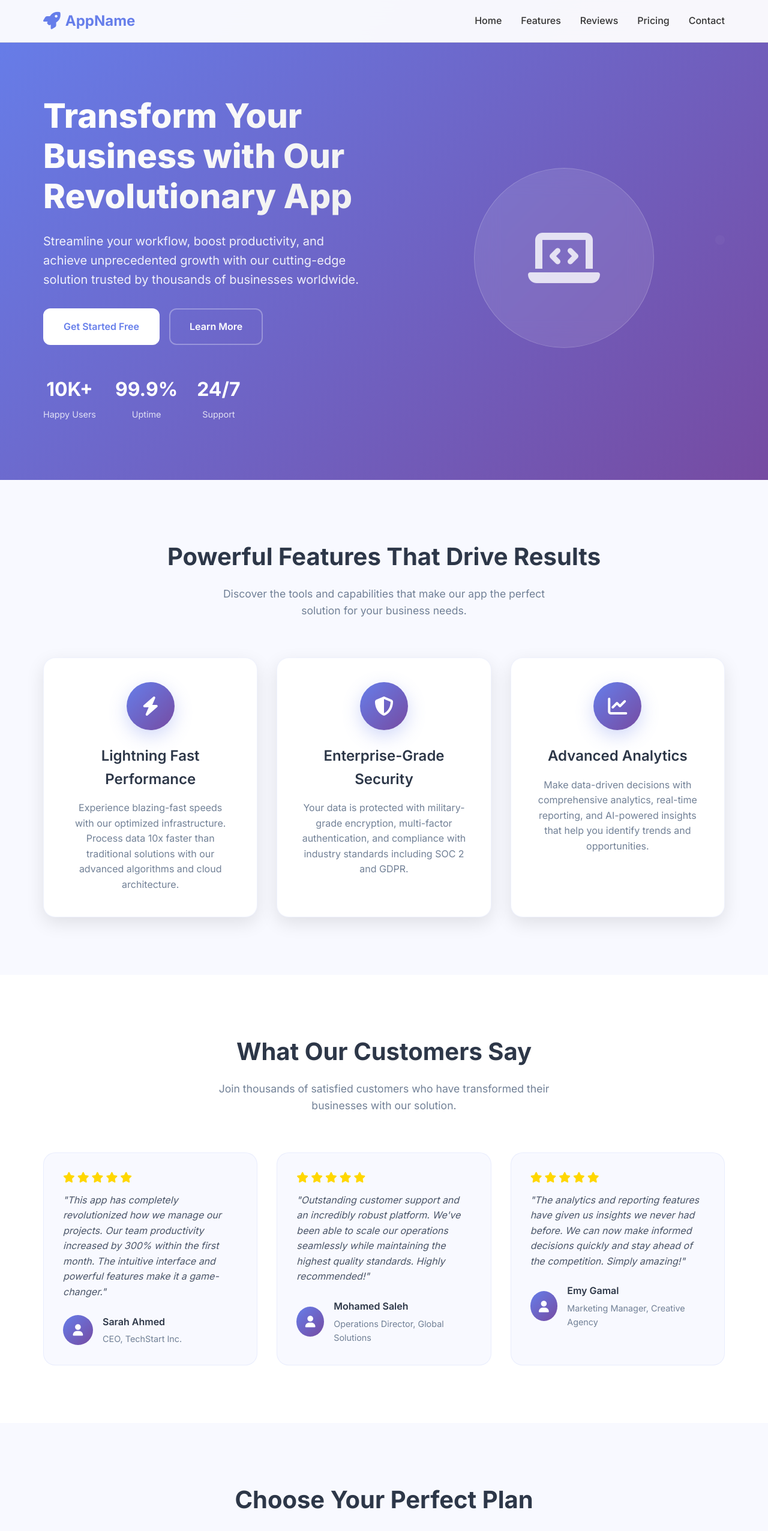
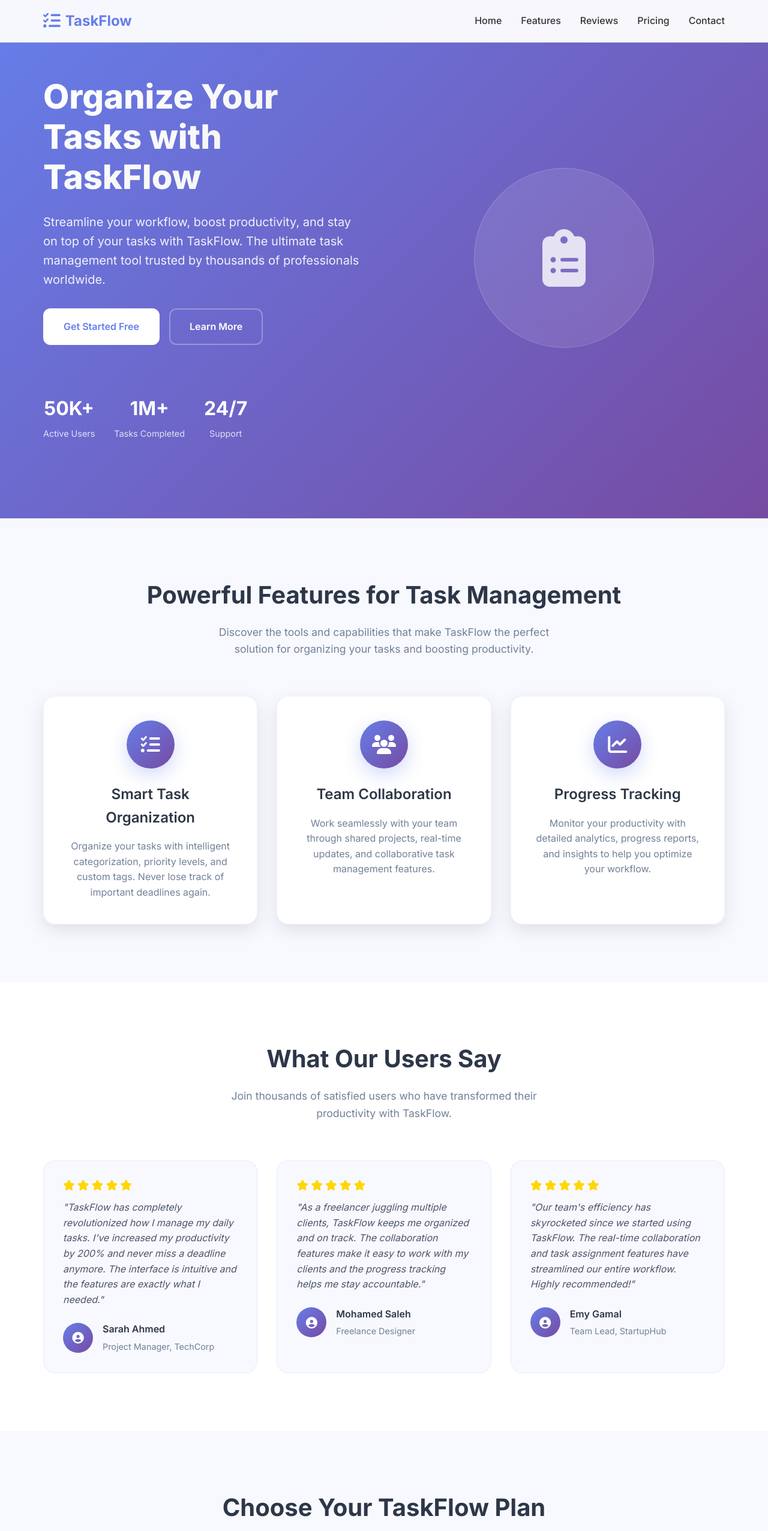
Before and after one commit to Monzer-M/One-Page-Website-for-a-Task-App, a plain HTML site: page index.html in a window 1280 px wide. Shown: the top 2552 px of the page at 60% size. Drawn offline with Linux system fonts and the light colour scheme.

Commit message:
Initial commit

```diff
--- a/index.html
+++ b/index.html
@@ -3,7 +3,7 @@
 <head>
     <meta charset="UTF-8">
     <meta name="viewport" content="width=device-width, initial-scale=1.0">
-    <title>AppName - Transform Your Business Today</title>
+    <title>TaskFlow - Organize Your Tasks Efficiently</title>
     <link rel="stylesheet" href="styles.css">
     <!-- Font Awesome for icons -->
     <link rel="stylesheet" href="https://cdnjs.cloudflare.com/ajax/libs/font-awesome/6.4.0/css/all.min.css">
@@ -15,8 +15,8 @@
     <nav class="navbar" id="navbar">
         <div class="nav-container">
             <div class="nav-logo">
-                <i class="fas fa-rocket"></i>
-                <span>AppName</span>
+                <i class="fas fa-tasks"></i>
+                <span>TaskFlow</span>
             </div>
             <ul class="nav-menu" id="navMenu">
                 <li><a href="#hero" class="nav-link">Home</a></li>
@@ -35,22 +35,26 @@
 
     <!-- Hero Section -->
     <section id="hero" class="hero">
-        <div class="hero-container">
-            <div class="hero-content animate-on-scroll">
-                <h1 class="hero-title">Transform Your Business with Our Revolutionary App</h1>
-                <p class="hero-description">Streamline your workflow, boost productivity, and achieve unprecedented growth with our cutting-edge solution trusted by thousands of businesses worldwide.</p>
+        <div class="container">
+            <div class="hero-content">
+                <div class="hero-text">
+                    <h1 class="hero-title">Organize Your Tasks with TaskFlow</h1>
+                    <p class="hero-description">
+                        Streamline your workflow, boost productivity, and stay on top of your tasks with TaskFlow.
+                        The ultimate task management tool trusted by thousands of professionals worldwide.
+                    </p>
                     <div class="hero-buttons">
                         <a href="#pricing" class="btn btn-primary">Get Started Free</a>
                         <a href="#features" class="btn btn-secondary">Learn More</a>
                     </div>
                     <div class="hero-stats">
                         <div class="stat">
-                        <span class="stat-number">10K+</span>
-                        <span class="stat-label">Happy Users</span>
+                            <span class="stat-number">50K+</span>
+                            <span class="stat-label">Active Users</span>
                         </div>
                         <div class="stat">
-                        <span class="stat-number">99.9%</span>
-                        <span class="stat-label">Uptime</span>
+                            <span class="stat-number">1M+</span>
+                            <span class="stat-label">Tasks Completed</span>
                         </div>
                         <div class="stat">
                             <span class="stat-number">24/7</span>
@@ -58,9 +62,10 @@
                         </div>
                     </div>
                 </div>
-            <div class="hero-visual animate-on-scroll">
-                <div class="hero-image">
-                    <i class="fas fa-laptop-code"></i>
+                <div class="hero-visual">
+                    <div class="floating-icon">
+                        <i class="fas fa-clipboard-list"></i>
+                    </div>
                 </div>
             </div>
         </div>
@@ -70,30 +75,30 @@
     <section id="features" class="features">
         <div class="container">
             <div class="section-header animate-on-scroll">
-                <h2 class="section-title">Powerful Features That Drive Results</h2>
-                <p class="section-description">Discover the tools and capabilities that make our app the perfect solution for your business needs.</p>
+                <h2 class="section-title">Powerful Features for Task Management</h2>
+                <p class="section-description">Discover the tools and capabilities that make TaskFlow the perfect solution for organizing your tasks and boosting productivity.</p>
             </div>
             <div class="features-grid">
                 <div class="feature-card animate-on-scroll">
                     <div class="feature-icon">
-                        <i class="fas fa-bolt"></i>
+                        <i class="fas fa-list-check"></i>
                     </div>
-                    <h3 class="feature-title">Lightning Fast Performance</h3>
-                    <p class="feature-description">Experience blazing-fast speeds with our optimized infrastructure. Process data 10x faster than traditional solutions with our advanced algorithms and cloud architecture.</p>
+                    <h3 class="feature-title">Smart Task Organization</h3>
+                    <p class="feature-description">Organize your tasks with intelligent categorization, priority levels, and custom tags. Never lose track of important deadlines again.</p>
                 </div>
                 <div class="feature-card animate-on-scroll">
                     <div class="feature-icon">
-                        <i class="fas fa-shield-alt"></i>
+                        <i class="fas fa-users"></i>
                     </div>
-                    <h3 class="feature-title">Enterprise-Grade Security</h3>
-                    <p class="feature-description">Your data is protected with military-grade encryption, multi-factor authentication, and compliance with industry standards including SOC 2 and GDPR.</p>
+                    <h3 class="feature-title">Team Collaboration</h3>
+                    <p class="feature-description">Work seamlessly with your team through shared projects, real-time updates, and collaborative task management features.</p>
                 </div>
                 <div class="feature-card animate-on-scroll">
                     <div class="feature-icon">
                         <i class="fas fa-chart-line"></i>
                     </div>
-                    <h3 class="feature-title">Advanced Analytics</h3>
-                    <p class="feature-description">Make data-driven decisions with comprehensive analytics, real-time reporting, and AI-powered insights that help you identify trends and opportunities.</p>
+                    <h3 class="feature-title">Progress Tracking</h3>
+                    <p class="feature-description">Monitor your productivity with detailed analytics, progress reports, and insights to help you optimize your workflow.</p>
                 </div>
             </div>
         </div>
@@ -103,8 +108,8 @@
     <section id="testimonials" class="testimonials">
         <div class="container">
             <div class="section-header animate-on-scroll">
-                <h2 class="section-title">What Our Customers Say</h2>
-                <p class="section-description">Join thousands of satisfied customers who have transformed their businesses with our solution.</p>
+                <h2 class="section-title">What Our Users Say</h2>
+                <p class="section-description">Join thousands of satisfied users who have transformed their productivity with TaskFlow.</p>
             </div>
             <div class="testimonials-grid">
                 <div class="testimonial-card animate-on-scroll">
@@ -116,15 +121,15 @@
                             <i class="fas fa-star"></i>
                             <i class="fas fa-star"></i>
                         </div>
-                        <p class="testimonial-text">"This app has completely revolutionized how we manage our projects. Our team productivity increased by 300% within the first month. The intuitive interface and powerful features make it a game-changer."</p>
+                        <p class="testimonial-text">"TaskFlow has completely revolutionized how I manage my daily tasks. I've increased my productivity by 200% and never miss a deadline anymore. The interface is intuitive and the features are exactly what I needed."</p>
                     </div>
                     <div class="testimonial-author">
                         <div class="author-avatar">
-                            <i class="fas fa-user"></i>
+                            <i class="fas fa-user-circle"></i>
                         </div>
                         <div class="author-info">
                             <h4 class="author-name">Sarah Ahmed</h4>
-                            <p class="author-title">CEO, TechStart Inc.</p>
+                            <p class="author-title">Project Manager, TechCorp</p>
                         </div>
                     </div>
                 </div>
@@ -137,15 +142,15 @@
                             <i class="fas fa-star"></i>
                             <i class="fas fa-star"></i>
                         </div>
-                        <p class="testimonial-text">"Outstanding customer support and an incredibly robust platform. We've been able to scale our operations seamlessly while maintaining the highest quality standards. Highly recommended!"</p>
+                        <p class="testimonial-text">"As a freelancer juggling multiple clients, TaskFlow keeps me organized and on track. The collaboration features make it easy to work with my clients and the progress tracking helps me stay accountable."</p>
                     </div>
                     <div class="testimonial-author">
                         <div class="author-avatar">
-                            <i class="fas fa-user"></i>
+                            <i class="fas fa-user-circle"></i>
                         </div>
                         <div class="author-info">
                             <h4 class="author-name">Mohamed Saleh</h4>
-                            <p class="author-title">Operations Director, Global Solutions</p>
+                            <p class="author-title">Freelance Designer</p>
                         </div>
                     </div>
                 </div>
@@ -158,15 +163,15 @@
                             <i class="fas fa-star"></i>
                             <i class="fas fa-star"></i>
                         </div>
-                        <p class="testimonial-text">"The analytics and reporting features have given us insights we never had before. We can now make informed decisions quickly and stay ahead of the competition. Simply amazing!"</p>
+                        <p class="testimonial-text">"Our team's efficiency has skyrocketed since we started using TaskFlow. The real-time collaboration and task assignment features have streamlined our entire workflow. Highly recommended!"</p>
                     </div>
                     <div class="testimonial-author">
                         <div class="author-avatar">
-                            <i class="fas fa-user"></i>
+                            <i class="fas fa-user-circle"></i>
                         </div>
                         <div class="author-info">
                             <h4 class="author-name">Emy Gamal</h4>
-                            <p class="author-title">Marketing Manager, Creative Agency</p>
+                            <p class="author-title">Team Lead, StartupHub</p>
                         </div>
                     </div>
                 </div>
@@ -178,8 +183,8 @@
     <section id="pricing" class="pricing">
         <div class="container">
             <div class="section-header animate-on-scroll">
-                <h2 class="section-title">Choose Your Perfect Plan</h2>
-                <p class="section-description">Start free and scale as you grow. All plans include our core features with no hidden fees.</p>
+                <h2 class="section-title">Choose Your TaskFlow Plan</h2>
+                <p class="section-description">Start free and scale as you grow. All plans include our core task management features with no hidden fees.</p>
             </div>
             <div class="pricing-grid">
                 <div class="pricing-card animate-on-scroll">
@@ -189,14 +194,14 @@
                             <span class="price">$0</span>
                             <span class="period">/month</span>
                         </div>
-                        <p class="plan-description">Perfect for individuals and small teams getting started</p>
+                        <p class="plan-description">Perfect for individuals getting started with task management</p>
                     </div>
                     <ul class="plan-features">
-                        <li><i class="fas fa-check"></i> Up to 5 projects</li>
-                        <li><i class="fas fa-check"></i> Basic analytics</li>
+                        <li><i class="fas fa-check"></i> Up to 10 tasks</li>
+                        <li><i class="fas fa-check"></i> Basic task organization</li>
                         <li><i class="fas fa-check"></i> Email support</li>
-                        <li><i class="fas fa-check"></i> 1GB storage</li>
-                        <li><i class="fas fa-times"></i> Advanced features</li>
+                        <li><i class="fas fa-check"></i> Mobile app access</li>
+                        <li><i class="fas fa-check"></i> Basic progress tracking</li>
                     </ul>
                     <button class="btn btn-outline">Get Started Free</button>
                 </div>
@@ -205,17 +210,17 @@
                     <div class="pricing-header">
                         <h3 class="plan-name">Pro</h3>
                         <div class="plan-price">
-                            <span class="price">$29</span>
+                            <span class="price">$9</span>
                             <span class="period">/month</span>
                         </div>
-                        <p class="plan-description">Ideal for growing businesses and professional teams</p>
+                        <p class="plan-description">Ideal for professionals and small teams</p>
                     </div>
                     <ul class="plan-features">
-                        <li><i class="fas fa-check"></i> Unlimited projects</li>
+                        <li><i class="fas fa-check"></i> Unlimited tasks</li>
+                        <li><i class="fas fa-check"></i> Advanced organization</li>
+                        <li><i class="fas fa-check"></i> Priority support</li>
+                        <li><i class="fas fa-check"></i> Team collaboration</li>
                         <li><i class="fas fa-check"></i> Advanced analytics</li>
-                        <li><i class="fas fa-check"></i> Priority support</li>
-                        <li><i class="fas fa-check"></i> 100GB storage</li>
-                        <li><i class="fas fa-check"></i> All advanced features</li>
                     </ul>
                     <button class="btn btn-primary">Start Pro Trial</button>
                 </div>
@@ -223,17 +228,17 @@
                     <div class="pricing-header">
                         <h3 class="plan-name">Team</h3>
                         <div class="plan-price">
-                            <span class="price">$99</span>
+                            <span class="price">$19</span>
                             <span class="period">/month</span>
                         </div>
-                        <p class="plan-description">For large teams and enterprise organizations</p>
+                        <p class="plan-description">For large teams and organizations</p>
                     </div>
                     <ul class="plan-features">
                         <li><i class="fas fa-check"></i> Everything in Pro</li>
-                        <li><i class="fas fa-check"></i> Team collaboration</li>
+                        <li><i class="fas fa-check"></i> Advanced team features</li>
                         <li><i class="fas fa-check"></i> 24/7 phone support</li>
-                        <li><i class="fas fa-check"></i> Unlimited storage</li>
                         <li><i class="fas fa-check"></i> Custom integrations</li>
+                        <li><i class="fas fa-check"></i> Admin dashboard</li>
                     </ul>
                     <button class="btn btn-outline">Contact Sales</button>
                 </div>
@@ -244,16 +249,11 @@
     <!-- Contact Section -->
     <section id="contact" class="contact">
         <div class="container">
+            <div class="section-header animate-on-scroll">
+                <h2 class="section-title">Get Started with TaskFlow</h2>
+                <p class="section-description">Ready to transform your productivity? We'd love to hear from you. Send us a message and we'll respond as soon as possible.</p>
+            </div>
             <div class="contact-wrapper animate-on-scroll">
-                <!-- Header Section -->
-                <div class="contact-header">
-                    <div class="header-icon">
-                        <i class="fas fa-envelope"></i>
-                    </div>
-                    <h2 class="section-title">Get In Touch</h2>
-                    <p class="section-description">Ready to transform your business? We'd love to hear from you. Send us a message and we'll respond as soon as possible.</p>
-                </div>
-
                 <!-- Contact Form -->
                 <form id="contactForm" class="contact-form" novalidate>
                     <!-- Full Name Field -->
@@ -364,10 +364,10 @@
         <div class="container">
             <div class="footer-content">
                 <div class="footer-logo">
-                    <i class="fas fa-rocket"></i>
-                    <span>AppName</span>
+                    <i class="fas fa-tasks"></i>
+                    <span>TaskFlow</span>
                 </div>
-                <p class="footer-text">Transform your business with our revolutionary app. Join thousands of satisfied customers worldwide.</p>
+                <p class="footer-text">Transform your productivity with TaskFlow. The ultimate task management tool trusted by thousands of professionals worldwide.</p>
 
                 <!-- Social Media Icons -->
                 <div class="social-media">
@@ -399,13 +399,13 @@
                             <i class="fas fa-phone"></i>
                             <span>+20 (10) 0300-2000</span>
                         </a>
-                        <a href="mailto:hello@appname.com" class="contact-item">
+                        <a href="mailto:hello@taskflow.com" class="contact-item">
                             <i class="fas fa-envelope"></i>
-                            <span>hello@appname.com</span>
+                            <span>hello@taskflow.com</span>
                         </a>
                         <div class="contact-item">
                             <i class="fas fa-map-marker-alt"></i>
-                            <span>123 Business St, City, State 12345</span>
+                            <span>123 Productivity St, San Francisco, CA 94105</span>
                         </div>
                     </div>
                 </div>
@@ -419,7 +419,7 @@
                 </div>
             </div>
             <div class="footer-bottom">
-                <p>&copy; 2024 AppName. All rights reserved.</p>
+                <p>&copy; 2024 TaskFlow. All rights reserved.</p>
                 <div class="footer-bottom-links">
                     <a href="#" class="footer-bottom-link">Sitemap</a>
                     <a href="#" class="footer-bottom-link">Accessibility</a>
--- a/script.js
+++ b/script.js
@@ -514,7 +514,7 @@ function setupParallaxEffect() {
     });
 }
 
-//scroll-to-top functionality
+// Add scroll-to-top functionality
 function addScrollToTop() {
     // Create scroll to top button
     const scrollTopBtn = document.createElement('button');
--- a/styles.css
+++ b/styles.css
@@ -248,10 +248,48 @@ body {
     opacity: 0.8;
 }
 
+.hero-content {
+    display: grid;
+    grid-template-columns: 1fr 1fr;
+    gap: 4rem;
+    align-items: center;
+    margin-bottom: 4rem;
+}
+
+.hero-text {
+    display: flex;
+    flex-direction: column;
+}
+
 .hero-visual {
     display: flex;
     justify-content: center;
     align-items: center;
+}
+
+.hero-stats {
+    display: flex;
+    gap: 2rem;
+    margin-top: 2rem;
+}
+
+.floating-icon {
+    width: 300px;
+    height: 300px;
+    background: rgba(255, 255, 255, 0.1);
+    border-radius: 50%;
+    display: flex;
+    align-items: center;
+    justify-content: center;
+    backdrop-filter: blur(20px);
+    border: 1px solid rgba(255, 255, 255, 0.2);
+    animation: float 6s ease-in-out infinite;
+}
+
+.floating-icon i {
+    font-size: 6rem;
+    color: white;
+    opacity: 0.8;
 }
 
 .hero-image {
@@ -811,31 +849,31 @@ section {
     transform: translateY(-3px);
     box-shadow: 0 8px 25px rgba(102, 126, 234, 0.3);
 }
-/* Facebook */
+
 .social-link:nth-child(1):hover {
     background: #1877f2;
     border-color: #1877f2;
     color: white;
 }
-/* X */
+
 .social-link:nth-child(2):hover {
     background: #000000;
     border-color: #000000;
     color: white;
 }
-/* Instagram */
+
 .social-link:nth-child(3):hover {
     background: linear-gradient(45deg, #f09433 0%, #e6683c 25%, #dc2743 50%, #cc2366 75%, #bc1888 100%);
     border-color: #e6683c;
     color: white;
 }
-/* LinkedIn */
+
 .social-link:nth-child(4):hover {
     background: #0077b5;
     border-color: #0077b5;
     color: white;
 }
-/* Youtube */
+
 .social-link:nth-child(5):hover {
     background: #ff0000;
     border-color: #ff0000;
```
Lines whose indentation alone changed are shown as unchanged.
